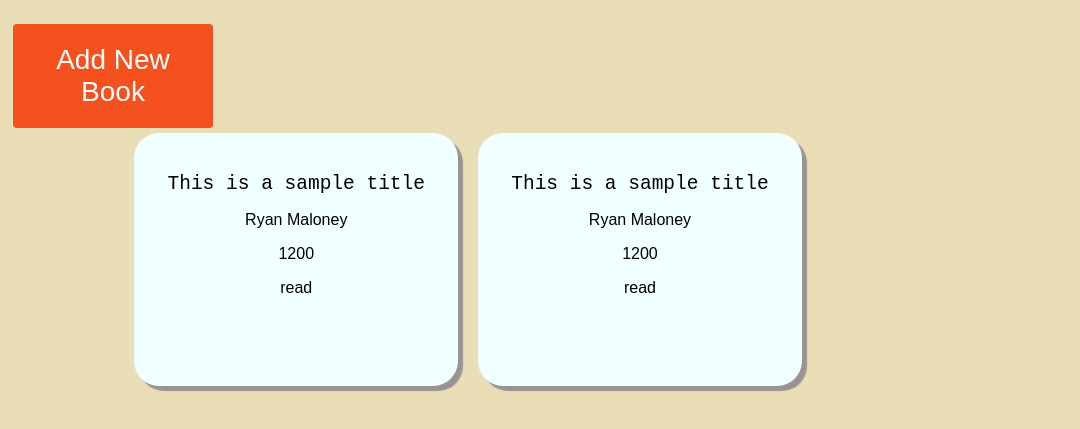
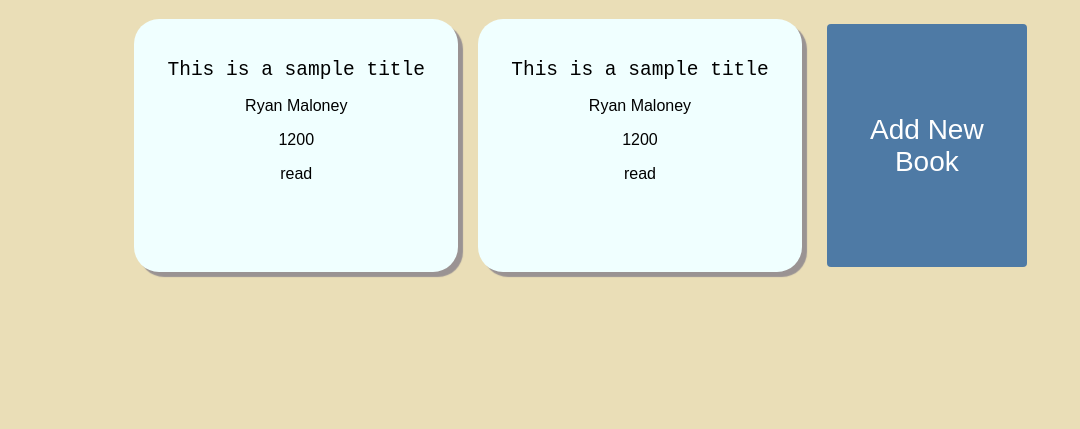
Before and after one commit to rypmaloney/book-logger, a plain HTML site: page index.html in a window 1280 px wide. Shown: the part 61-490 px from the top of the page, without its empty margins (0-1080 px from the left). Drawn offline with Linux system fonts and the light colour scheme.

Commit message:
updated interface and grid.

```diff
--- a/index.html
+++ b/index.html
@@ -9,7 +9,7 @@
 <body>
     <h1>Reading List</h1>
 
-    <button type = 'button' id = 'addBookButton'>Add New Book</button>
+
 
     <div id ='container'>
         <div class = 'card'>
@@ -27,6 +27,8 @@
 
         </div>
 
+         <button type = 'button' id = 'addBookButton'><span>Add New Book</span></button>
+
 
 
     </div>
--- a/style.css
+++ b/style.css
@@ -32,9 +32,9 @@ body {
 }
 
 #addBookButton {
-  display: inline-block;
+
   border-radius: 4px;
-  background-color: #f4511e;
+  background-color: #4e7aa5;
   border: none;
   color: #FFFFFF;
   text-align: center;
```
